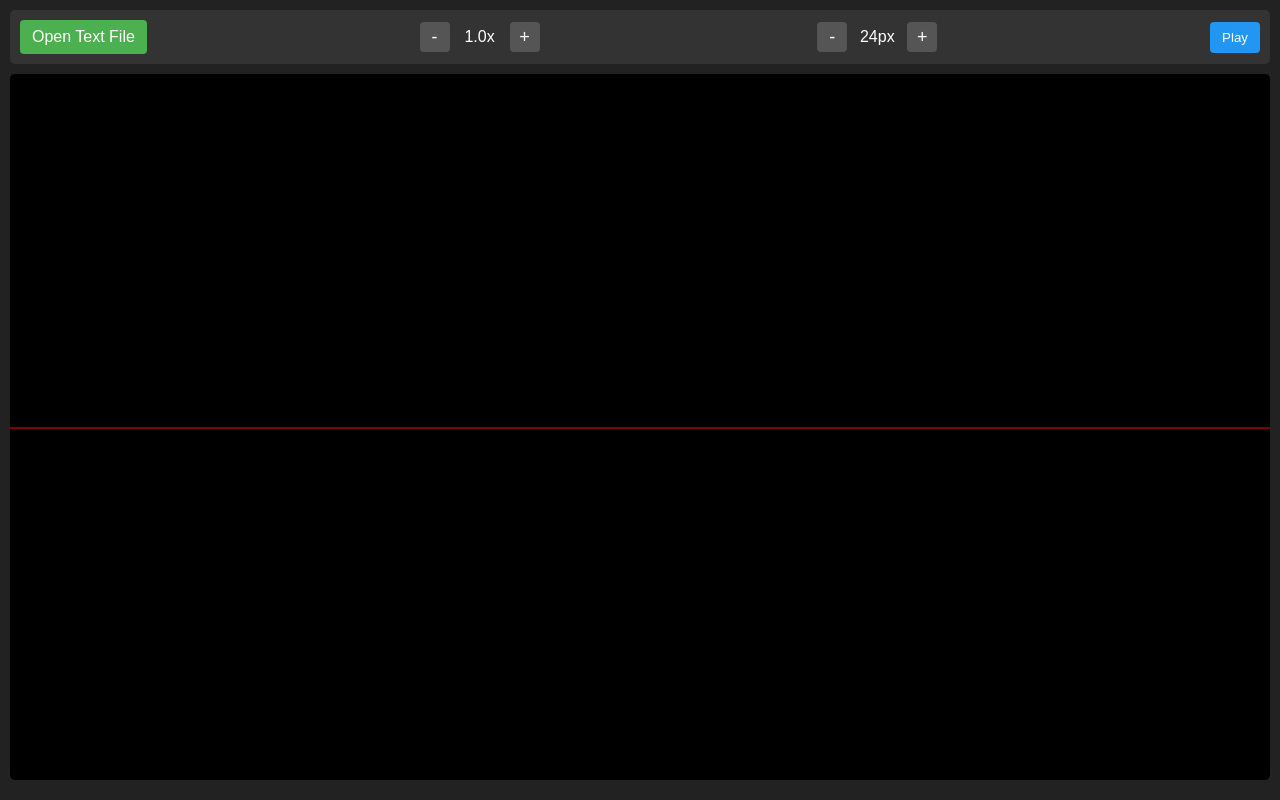
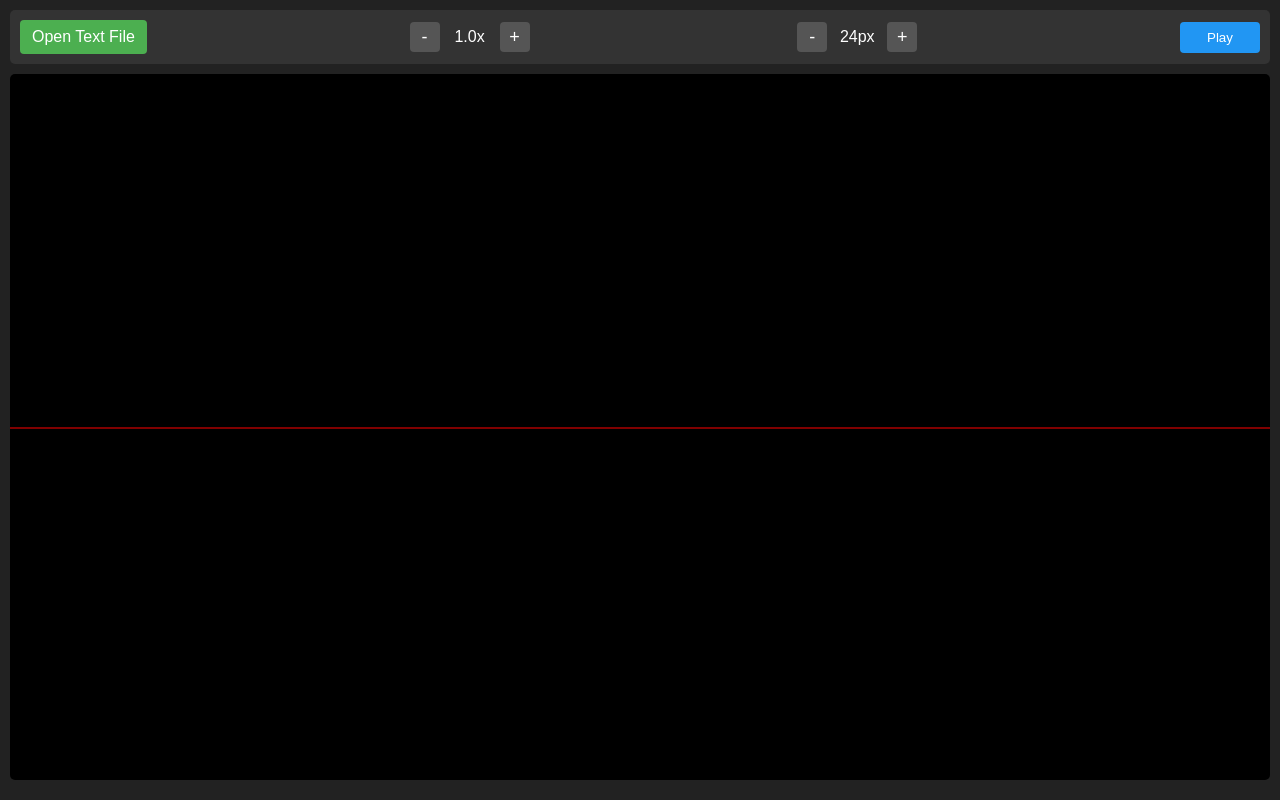
Before and after one commit to a-fischbach/TeleprompterJS, a website: page index.html in a window 1280 px wide. Shown: the top 800 px of the page. Drawn offline with Linux system fonts and the light colour scheme.

Commit message:
fix play buttton layout shift

```diff
--- a/styles.css
+++ b/styles.css
@@ -92,6 +92,8 @@ body {
 	border: none;
 	border-radius: 4px;
 	cursor: pointer;
+	width: 80px;
+	text-align: center;
 }
 
 .teleprompter {
```
